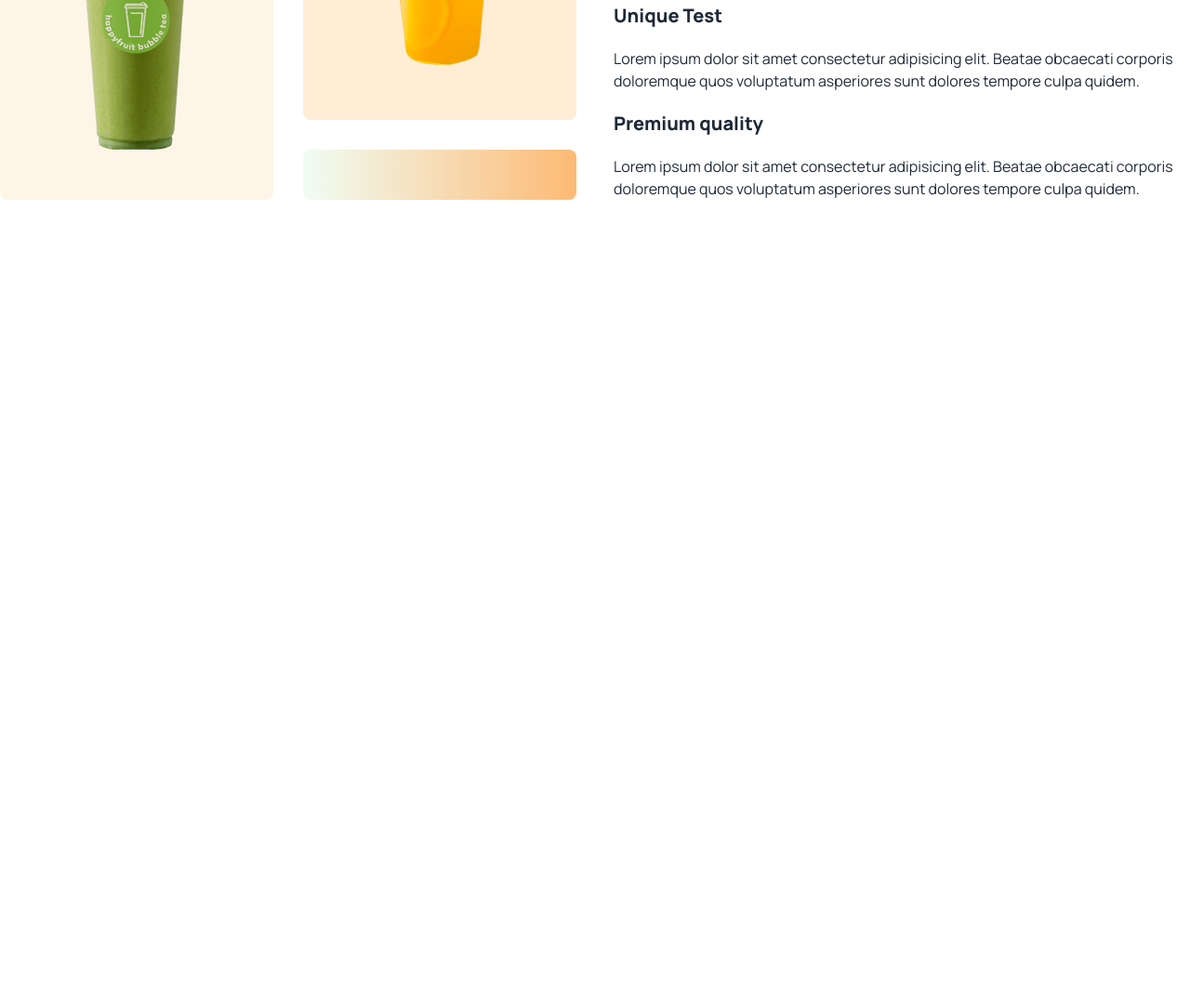
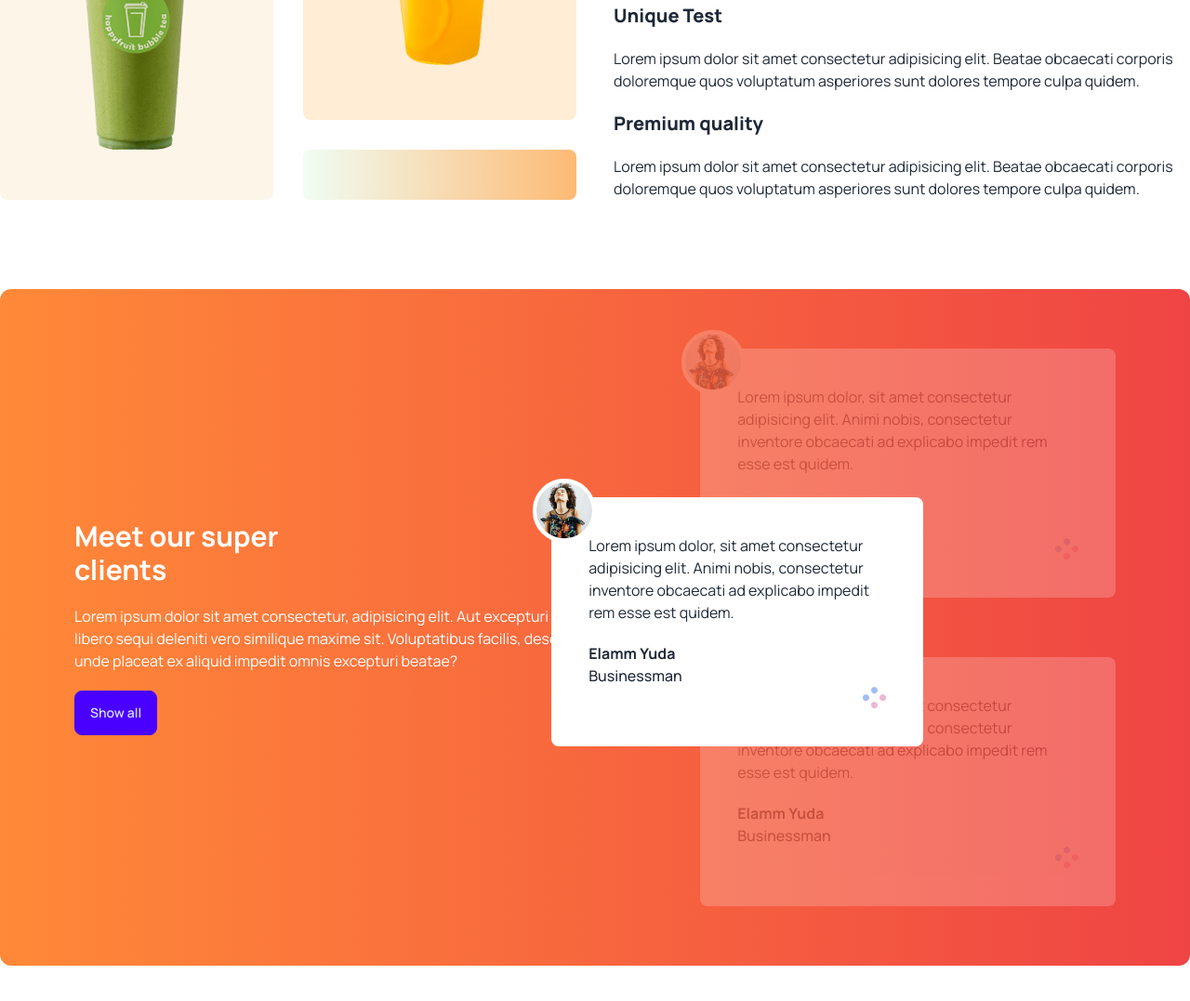
Before and after one commit to SohelShahid117/module-14-tea-landing-page, a plain HTML site: page index.html in a window 1280 px wide. Shown: the part 1598-2675 px from the top of the page at 93% size. Before the commit the page ends 1909 px from the top, so only its background shows below. Drawn offline with nearby package versions, Linux system fonts and the light colour scheme.

Commit message:
14-7 done

```diff
--- a/index.html
+++ b/index.html
@@ -147,7 +147,60 @@
         <p>Lorem ipsum dolor sit amet consectetur adipisicing elit. Beatae obcaecati corporis doloremque quos voluptatum
           asperiores sunt dolores tempore culpa quidem.</p>
       </div>
+    </section>
+    <section
+      class="container mx-auto my-24 flex flex-col lg:flex-row gap-10 rounded-xl bg-gradient-to-r from-[#FF8938] to-red-500 px-20 py-16">
+      <!-- super client  -->
+      <div class="flex items-center justify-center">
+        <div class="space-y-5">
+          <h2 class="text-3xl font-bold text-white">Meet our super <br>
+            clients</h2>
+          <p class="text-white">Lorem ipsum dolor sit amet consectetur, adipisicing elit. Aut excepturi quibusdam libero
+            sequi deleniti vero
+            similique maxime sit. Voluptatibus facilis, deserunt officia unde placeat ex aliquid impedit omnis excepturi
+            beatae?</p>
+          <button class="btn btn-primary">Show all</button>
+        </div>
+      </div>
 
+      <div class="relative">
+
+        <div class="relative mb-16 opacity-20 p-10 rounded-lg bg-white z-10">
+          <img class="absolute -top-5 -left-5 border-4 border-white rounded-full bg-white"
+            src="./assets/images/client.png" alt="">
+          <p>Lorem ipsum dolor, sit amet consectetur adipisicing elit. Animi nobis, consectetur inventore obcaecati ad
+            explicabo impedit rem esse est quidem.</p>
+          <h4 class="font-bold mt-5">Elamm Yuda</h4>
+          <p class="font-medium">Businessman</p>
+          <div class="flex justify-end">
+            <img src="./assets/images/circles.png" alt="">
+          </div>
+        </div>
+
+        <div class="absolute top-40 lg:-left-40 p-10 rounded-lg bg-white lg:w-[400px] z-20">
+          <img class="absolute -top-5 -left-5 border-4 border-white rounded-full bg-white"
+            src="./assets/images/client.png" alt="">
+          <p>Lorem ipsum dolor, sit amet consectetur adipisicing elit. Animi nobis, consectetur inventore obcaecati ad
+            explicabo impedit rem esse est quidem.</p>
+          <h4 class="font-bold mt-5">Elamm Yuda</h4>
+          <p class="font-medium">Businessman</p>
+          <div class="flex justify-end">
+            <img src="./assets/images/circles.png" alt="">
+          </div>
+        </div>
+
+        <div class="relative opacity-20 p-10 rounded-lg bg-white z-10">
+          <img class="absolute -top-5 -left-5 border-4 border-white rounded-full bg-white"
+            src="./assets/images/client.png" alt="">
+          <p>Lorem ipsum dolor, sit amet consectetur adipisicing elit. Animi nobis, consectetur inventore obcaecati ad
+            explicabo impedit rem esse est quidem.</p>
+          <h4 class="font-bold mt-5">Elamm Yuda</h4>
+          <p class="font-medium">Businessman</p>
+          <div class="flex justify-end">
+            <img src="./assets/images/circles.png" alt="">
+          </div>
+        </div>
+      </div>
     </section>
 
 
```
